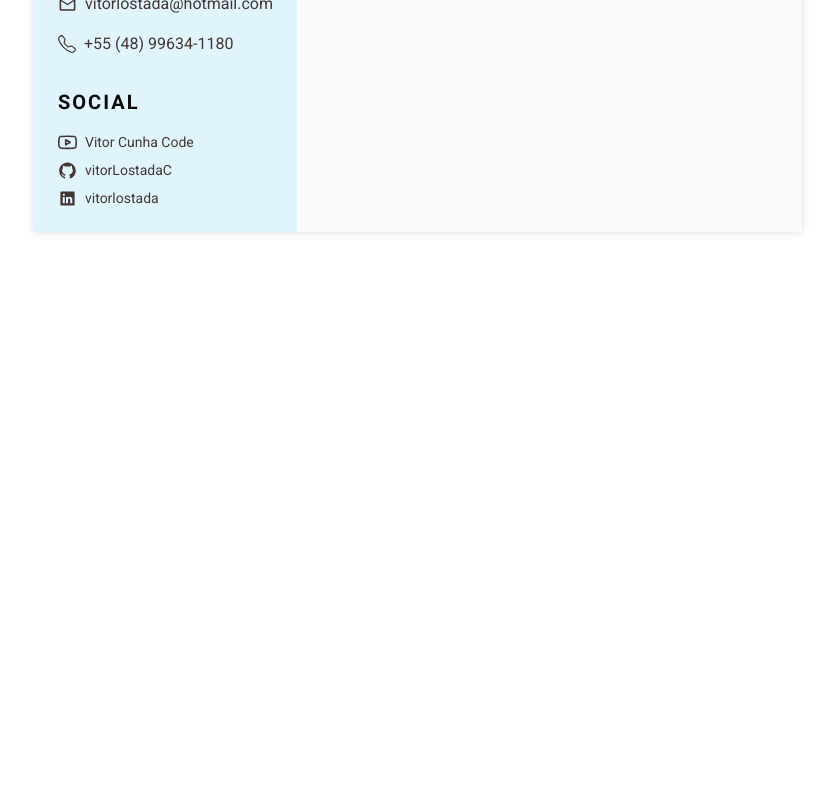
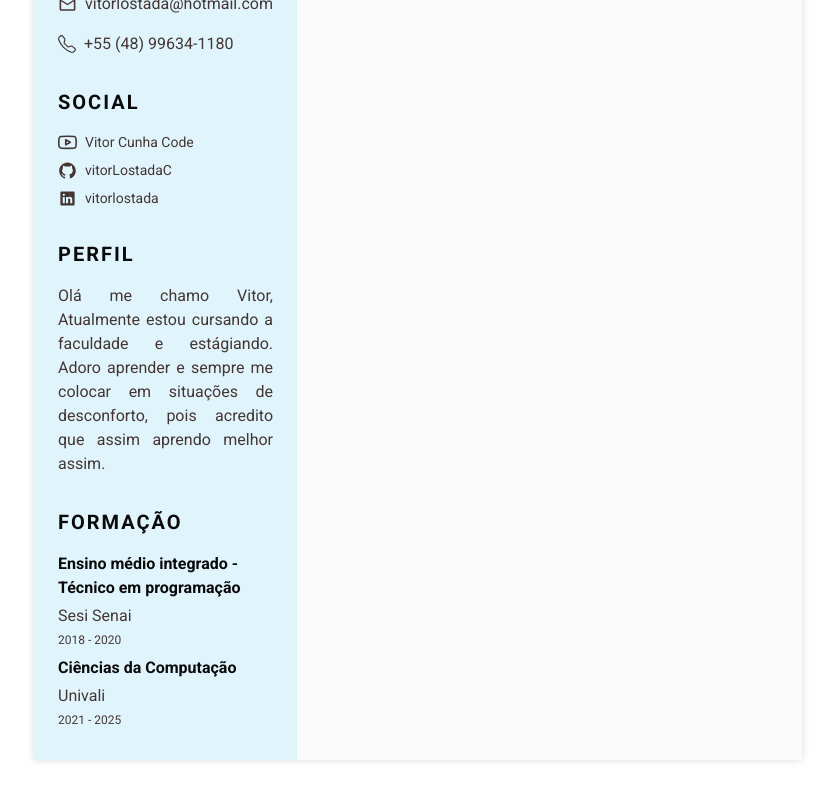
Before and after one commit to vitorLostadaC/React-JS--Digital-Curriculum-Tailwindcss, a React (Create React App) app: page / in a window 1280 px wide. Shown: the part 368-1168 px from the top of the page, without its empty margins (222-1057 px from the left). Before the commit the page ends 800 px from the top, so only its background shows below. Built offline with nearby package versions, Linux system fonts and the light colour scheme.

Commit message:
formation v1

```diff
--- a/src/App.js
+++ b/src/App.js
@@ -3,7 +3,7 @@ import { MenuRight } from "./Components/MenuRight/MenuRight";
 
 export default function App() {
   return (
-    <main className="bg-white max-w-3xl mx-auto mt-12 shadow-[0_0_8px_rgb(13,12,12,.15)] grid grid-cols-[0.5fr_1fr] font-Roboto ">
+    <main className="bg-white max-w-3xl mx-auto mt-12 mb-12 shadow-[0_0_8px_rgb(13,12,12,.15)] grid grid-cols-[0.5fr_1fr] font-Roboto ">
       <MenuLeft />
       <MenuRight />
     </main>
--- a/src/Components/MenuLeft/MenuLeft.js
+++ b/src/Components/MenuLeft/MenuLeft.js
@@ -83,6 +83,41 @@ export function MenuLeft() {
           </a>
         </div>
       </section>
+
+      <section className="mt-8">
+        <h1 className="text-titleColor  text-xl font-semibold tracking-widest">
+          PERFIL
+        </h1>
+
+        <p className="text-textColor text-justify mt-4">
+          Olá me chamo Vitor, Atualmente estou cursando a faculdade e
+          estágiando. Adoro aprender e sempre me colocar em situações de
+          desconforto, pois acredito que assim aprendo melhor assim.
+        </p>
+      </section>
+
+      <section className="mt-8">
+        <h1 className="text-titleColor  text-xl font-semibold tracking-widest mb-4">
+          FORMAÇÃO
+        </h1>
+
+        <div>
+          <div className="flex flex-col gap-1 mb-2">
+            <h3 className="font-bold text-titleColor">
+              Ensino médio integrado - Técnico em programação
+            </h3>
+            <p className="text-base text-textColor">Sesi Senai</p>
+            <p className="text-xs text-textColor">2018 - 2020</p>
+          </div>
+          <div className="flex flex-col gap-1 mb-2">
+            <h3 className="font-bold text-titleColor">
+              Ciências da Computação
+            </h3>
+            <p className="text-base text-textColor">Univali</p>
+            <p className="text-xs text-textColor">2021 - 2025</p>
+          </div>
+        </div>
+      </section>
     </div>
   );
 }
--- a/tailwind.config.js
+++ b/tailwind.config.js
@@ -11,6 +11,7 @@ module.exports = {
       textColor: "#453635",
       menuRightColor: "#FAFAFA",
       menuLeftColor: "#E0F4FC",
+      assets: "#A9BCC3",
       white: "#fff",
       hoverLink: "#00C5A7",
       redTest: "#ff0000",
```
